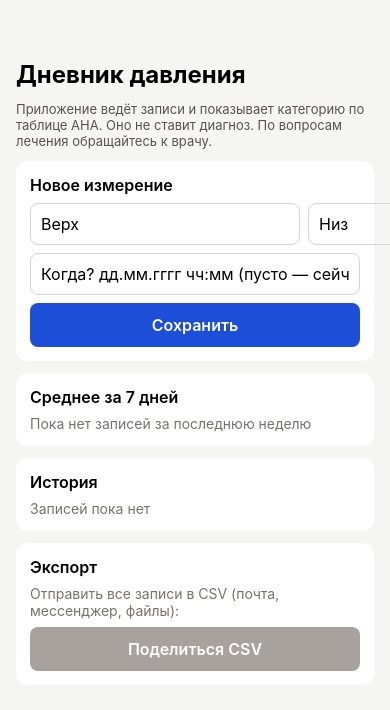
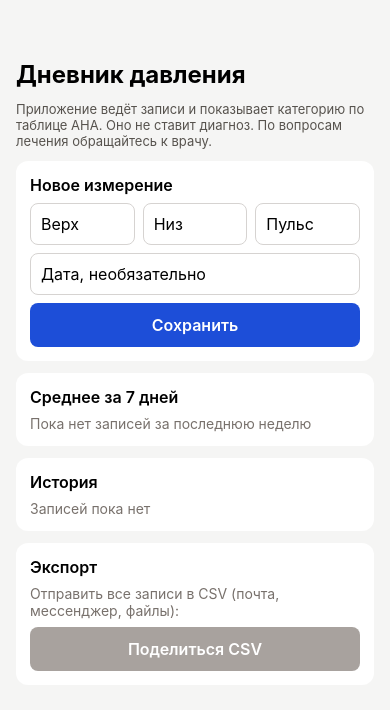
Before and after one commit to Vishtal87/Vishtal87, a React Native app in the folder bp-tracker/: screen / in a window 390 px wide. Shown: the top 710 px of the page. Built offline with nearby package versions, Linux system fonts and the light colour scheme.

Commit message:
Blood pressure diary: fit the input row on phone screens
Shorter date placeholder; inputs can shrink so the row stays inside the card.

Claude-Session: https://claude.ai/code/session_01H2Zzdn41ZgctfnDsaaFmEg

```diff
--- a/bp-tracker/App.js
+++ b/bp-tracker/App.js
@@ -86,7 +86,7 @@ export default function App() {
         </View>
         <TextInput
           style={styles.input}
-          placeholder="Когда? дд.мм.гггг чч:мм (пусто — сейчас)"
+          placeholder="Дата, необязательно"
           value={when}
           onChangeText={setWhen}
           autoCapitalize="none"
@@ -150,7 +150,7 @@ const styles = StyleSheet.create({
   card: { backgroundColor: '#fff', borderRadius: 12, padding: 14, gap: 8 },
   h2: { fontSize: 16, fontWeight: '600' },
   row: { flexDirection: 'row', gap: 8 },
-  input: { flex: 1, borderWidth: 1, borderColor: '#d6d3d1', borderRadius: 8, padding: 10, fontSize: 16 },
+  input: { flex: 1, minWidth: 0, borderWidth: 1, borderColor: '#d6d3d1', borderRadius: 8, padding: 10, fontSize: 16 },
   button: { backgroundColor: '#1d4ed8', borderRadius: 8, padding: 12, alignItems: 'center' },
   buttonDisabled: { backgroundColor: '#a8a29e' },
   buttonText: { color: '#fff', fontWeight: '600', fontSize: 16 },
```
